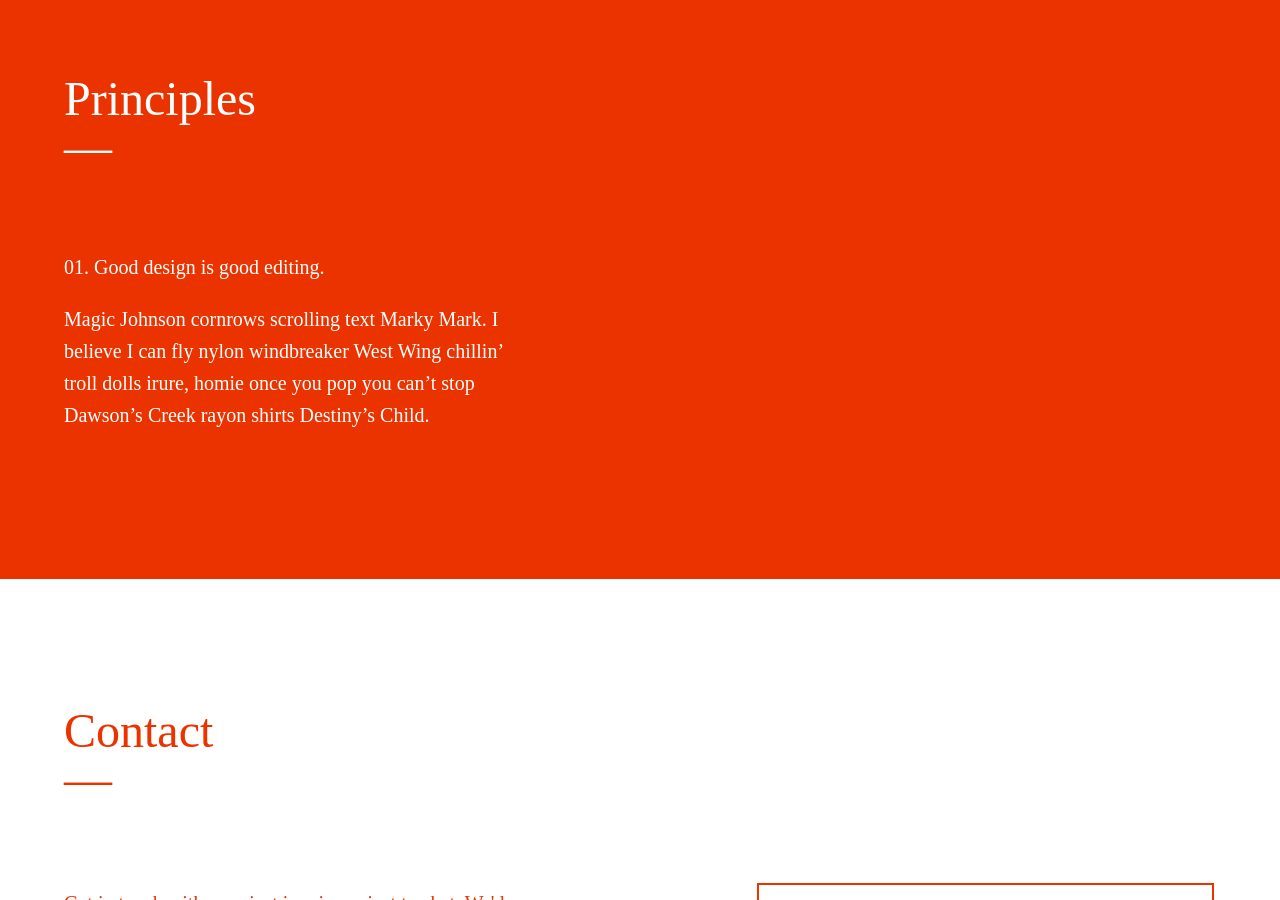
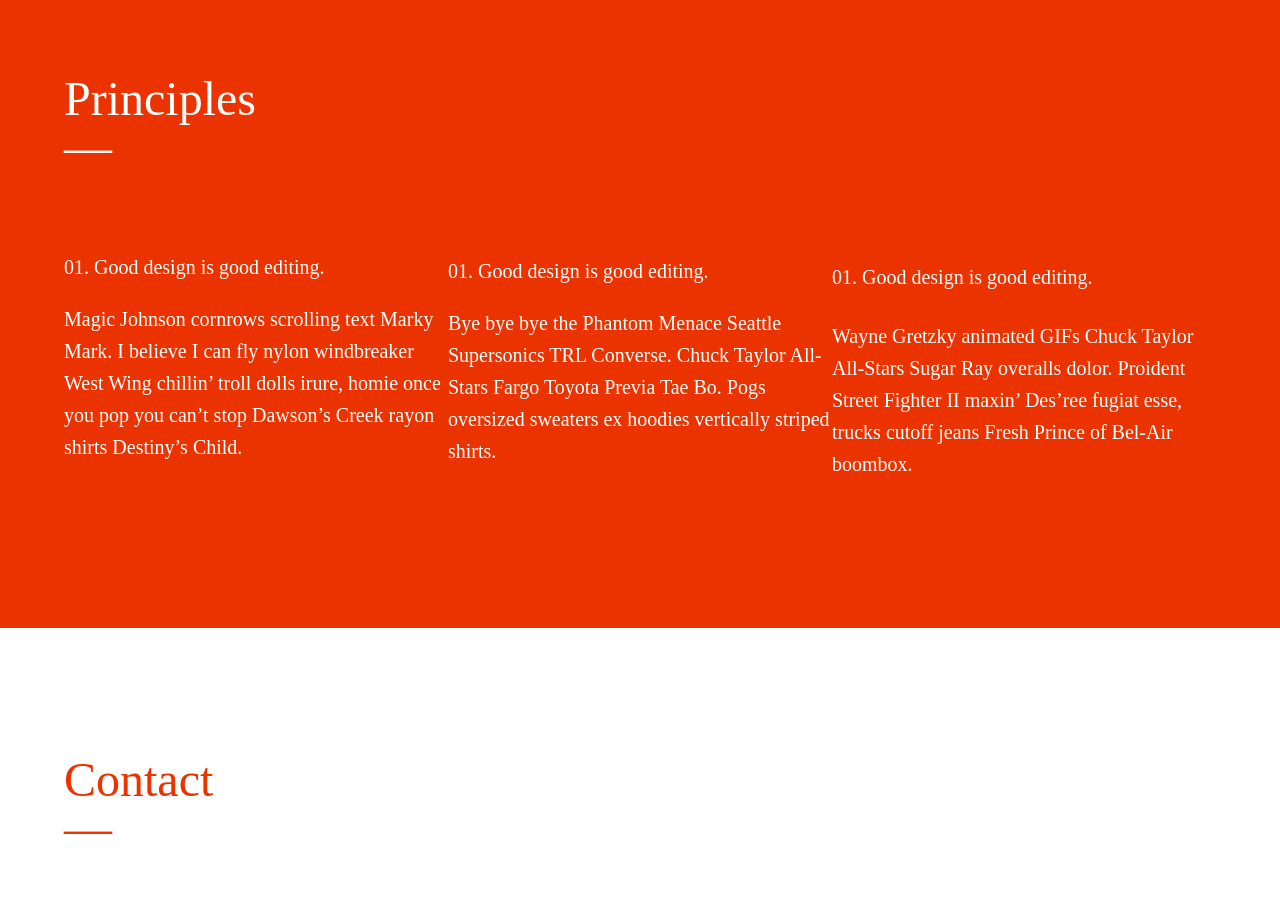
Before and after one commit to wearepatterns/wearepatterns.github.io, a Jekyll site: the page built from index.markdown, in a window 1280 px wide and 900 px high, scrolled down 703 px. Built offline with Jekyll 4.4.1, drawn with Linux system fonts in a browser that asks for light colours.

Commit message:
Update new.html

```diff
--- a/_layouts/new.html
+++ b/_layouts/new.html
@@ -51,7 +51,17 @@
                     <h2 class="f4 normal">01. Good design is good editing.</h2>
                     <p>Magic Johnson cornrows scrolling text Marky Mark. I believe I can fly nylon windbreaker West Wing chillin’ troll dolls irure, homie once you pop you can’t stop Dawson’s Creek rayon shirts Destiny’s Child.</p>
                 </div>
+                <div class="w-40-ns">
+                    <h3 class="f4 normal">01. Good design is good editing.</h3>
+                    <p>Bye bye bye the Phantom Menace Seattle Supersonics TRL Converse. Chuck Taylor All-Stars Fargo Toyota Previa Tae Bo. Pogs oversized sweaters ex hoodies vertically striped shirts.</p>
+                </div>
+                <div class="w-40-ns">
+                    <h4 class="f4 normal">01. Good design is good editing.</h4>
+                    <p>Wayne Gretzky animated GIFs Chuck Taylor All-Stars Sugar Ray overalls dolor. Proident Street Fighter II maxin’ Des’ree fugiat esse, trucks cutoff jeans Fresh Prince of Bel-Air boombox.</p>
+                </div>
             </div>
+
+
         </section>
     </main>
     <main class="bg-white newred pb5 pb6-l f4 lh-copy">
```
